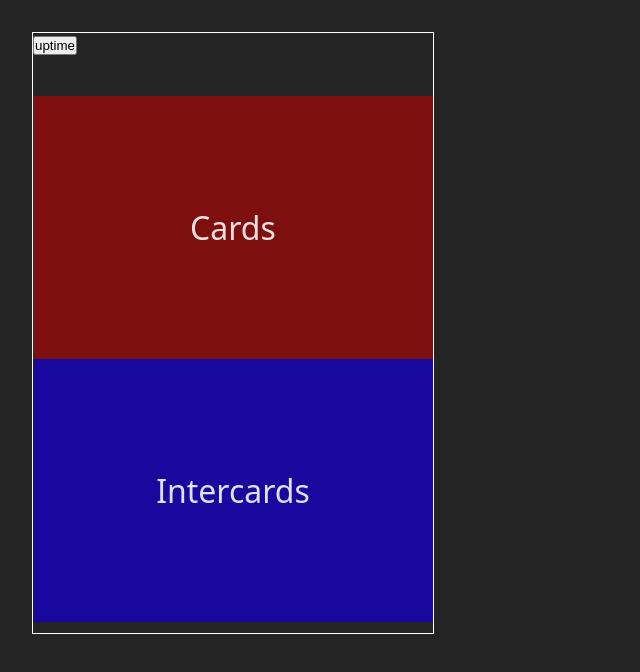
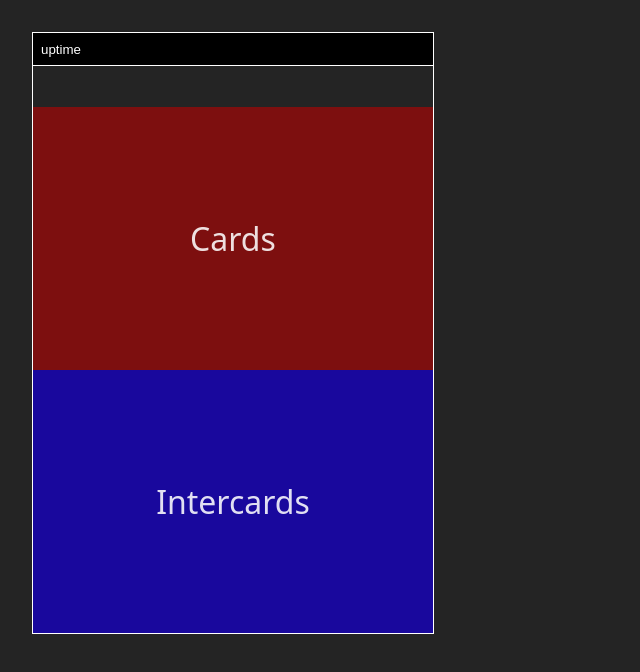
Before and after one commit to jacquikeating/wurm-buddy, a React (Vite) app: page / in a window 1280 px wide. Shown: the top 672 px of the page, without its empty margins (0-640 px from the left). Built offline with nearby package versions, Linux system fonts and the light colour scheme.

Commit message:
Styled menu bar

```diff
--- a/src/index.css
+++ b/src/index.css
@@ -1,3 +1,4 @@
+/* GLOBAL STYLES */
 * {
   margin: 0;
   padding: 0;
@@ -25,7 +26,7 @@
   margin: 2rem;
 }
 
-nav {
+.menu-bar {
   border-bottom: 1px solid white;
   width: calc(400px - 1rem);
   display: flex;
@@ -33,6 +34,12 @@ nav {
   padding: 0 0.5rem;
   height: 2rem;
   background: black;
+
+  .toggle-button {
+    background: transparent;
+    border: none;
+    color: white;
+  }
 }
 
 .stored-variables {
@@ -45,6 +52,7 @@ nav {
   p {
     border: 1px solid white;
     padding: 0.5rem;
+    font-size: 0.9rem;
   }
 }
 
```
